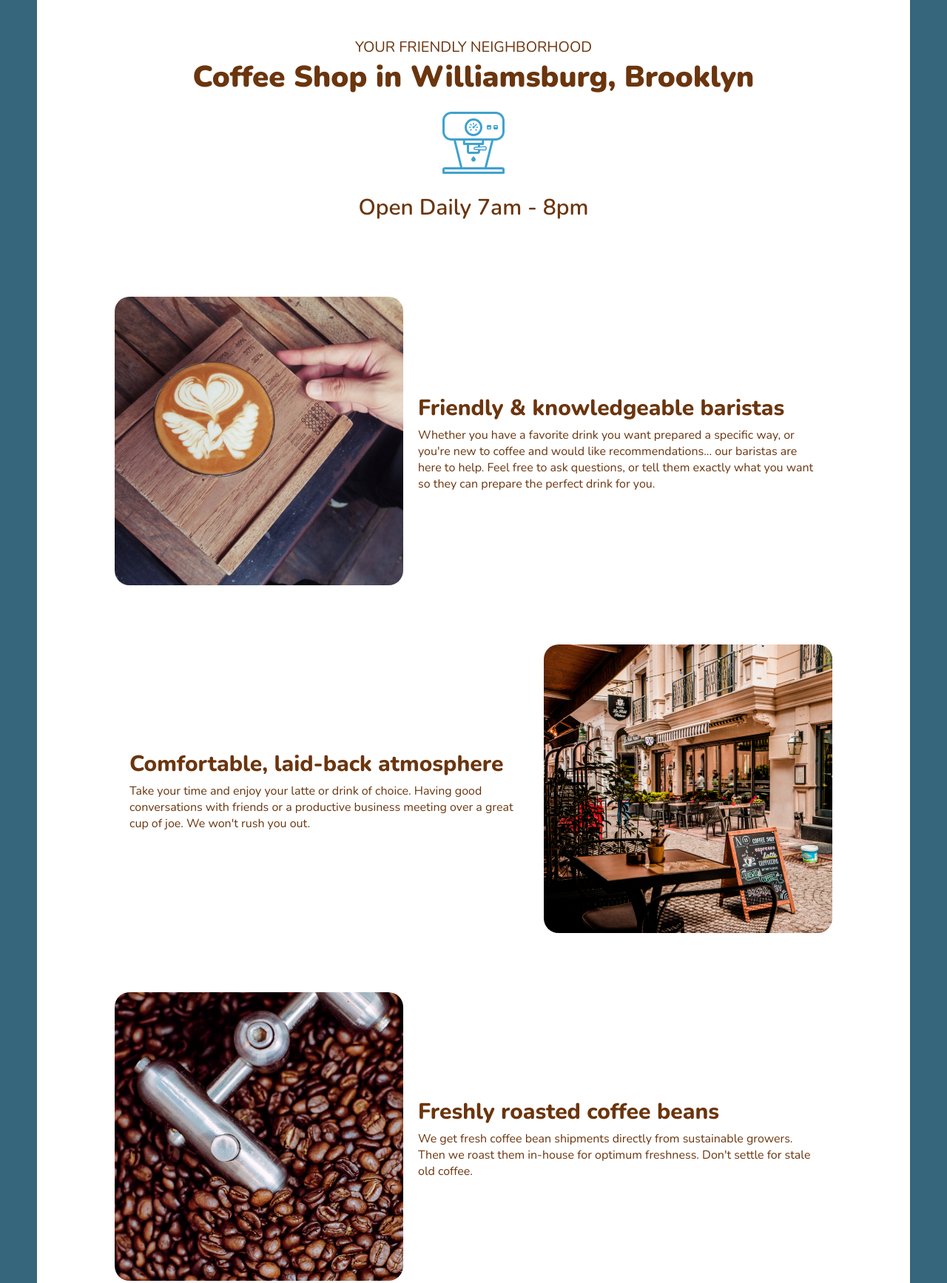
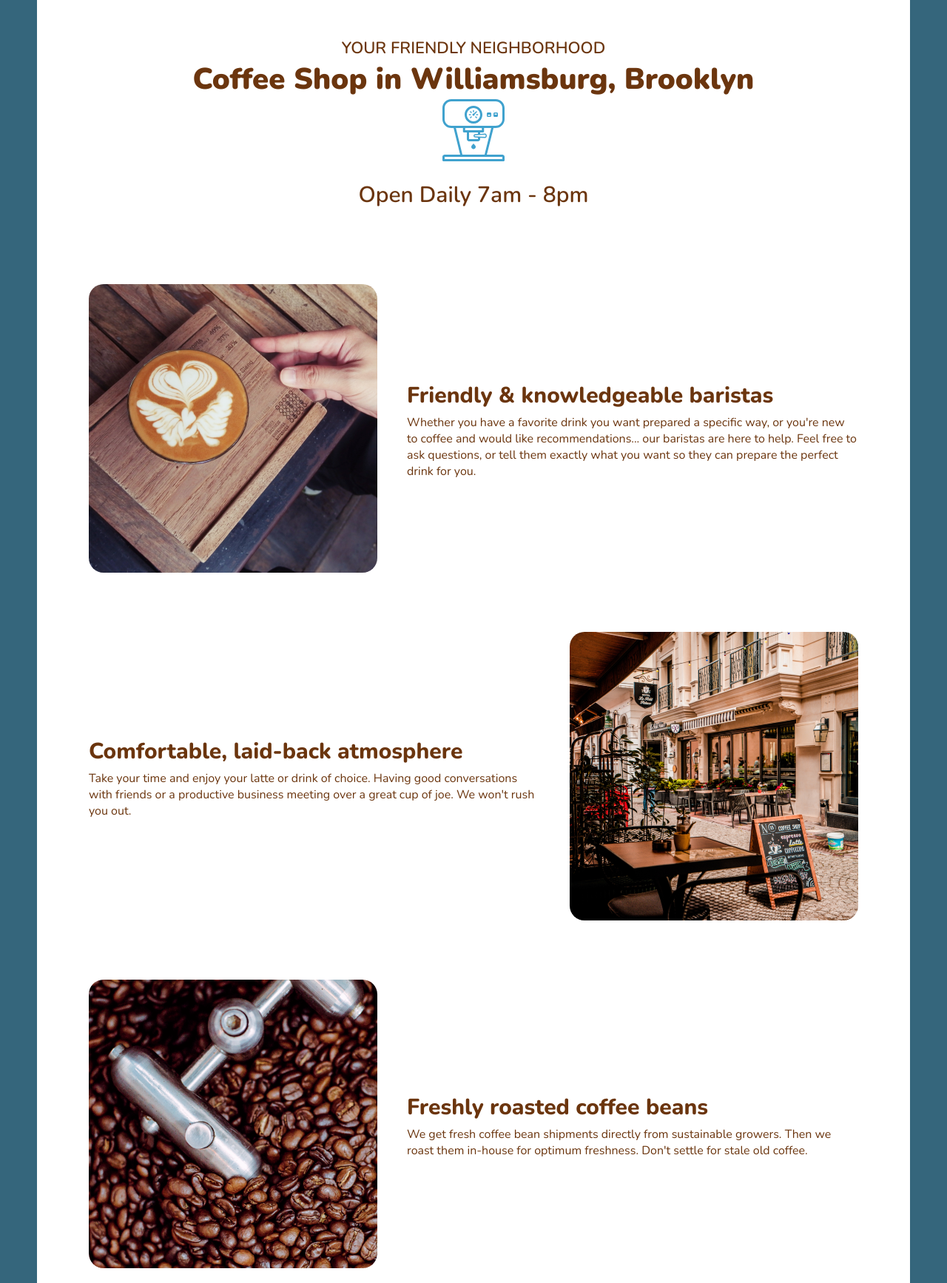
Before and after one commit to jchen2190/Ground-Up, a plain HTML site: page index.html in a window 1280 px wide. Shown: the part 600-2334 px from the top of the page at 74% size. Drawn offline with nearby package versions, Linux system fonts and the light colour scheme.

Commit message:
finish styling desktop page

```diff
--- a/index.html
+++ b/index.html
@@ -17,9 +17,9 @@
 
                 <nav>
                     <ul>
-                        <li>drinks</li>
-                        <li>food</li>
-                        <li>about us</li>
+                        <li><a href="#">drinks</a></li>
+                        <li><a href="#">food</a></li>
+                        <li><a href="#">about us</a></li>
                     </ul>
                 </nav>
 
@@ -28,28 +28,28 @@
 
                 <main>
                     <section class="add">
-                    <p style="font-size: 20px; margin: 0">YOUR FRIENDLY NEIGHBORHOOD</p>
+                        <p class="slang">YOUR FRIENDLY NEIGHBORHOOD</p>
                         <h2>Coffee Shop in Williamsburg, Brooklyn</h2>
-                    <img class = "sign" src="img/espresso-machine.svg"/>
+                        <img class="sign" src="img/espresso-machine.svg" alt="espresso machine"/>
                         <h3 style="font-weight: 600; padding-bottom: 20px">Open Daily 7am - 8pm</h3>
                     </section>
 
                     <div class="features">
-                    <img src="img/barista-photo.png"/>
+                        <img src="img/barista-photo.png" alt="barista photo"/>
                         <div class="text">
                             <h3>Friendly & knowledgeable baristas</h3>
                             <p>Whether you have a favorite drink you want prepared a specific way, or you're new to coffee and would like recommendations... our baristas are here to help. Feel free to ask questions, or tell them exactly what you want so they can prepare the perfect drink for you.</p>
                         </div>
                     </div>
                     <div class="features">
-                    <img src="img/atmosphere-photo.png"/>
+                        <img src="img/atmosphere-photo.png" alt="atmosphere photo"/>
                         <div class="text">
                             <h3>Comfortable, laid-back atmosphere</h3>
                             <p>Take your time and enjoy your latte or drink of choice. Having good conversations with friends or a productive business meeting over a great cup of joe. We won't rush you out.</p>
                         </div>
                     </div>
                     <div class="features">
-                    <img src="img/roasted-beans-photo.png"/>
+                        <img src="img/roasted-beans-photo.png" alt="roasted beans photo"/>
                         <div class="text">
                             <h3>Freshly roasted coffee beans</h3>
                             <p>We get fresh coffee bean shipments directly from sustainable growers. Then we roast them in-house for optimum freshness. Don't settle for stale old coffee.</p>
@@ -57,8 +57,6 @@
 
                     </div>
                     <img class = "sign" src="img/coffee-shop-sign.svg"/>
-
-
                     <div class="menu drink-menu">Drink Menu</div>
                     <div class="menu food-menu">Food Menu</div>
                 </main>
--- a/style.css
+++ b/style.css
@@ -37,7 +37,6 @@ header h1 {
     font-size: 40px;
     line-height: 45px;
     text-shadow: var(--coffee) 1px 0 10px;
-
 }
 
 nav {
@@ -59,8 +58,22 @@ nav li {
     font-size: 22px;
 }
 
+nav a:link, nav a:visited {
+    text-decoration: none;
+    color: currentColor;
+}
+nav a:active, nav a:hover {
+    text-decoration: none;
+    transform: scale(1.15);
+}
+
 main {
     text-align: center;
+}
+
+.slang {
+    font-size: 20px;
+    margin: 0
 }
 
 .add h2 {
@@ -208,14 +221,14 @@ footer p {
         padding-right: 20px;
     }
 
-    main {
-        margin: 0;
-        padding: 0;
-        width: 100%;
+    .slang {
+        font-size: 22px;
+        font-weight: 600;
     }
 
     .sign {
         display: block;
+        padding: 0 0 20px;
     }
 
     .features {
@@ -228,13 +241,14 @@ footer p {
     }
 
     .features img {
-        margin: 0;
+        margin: 0 20px;
     }
 
     .text {
         display: flex;
         flex-direction: column;
         justify-content: center;
+        padding: 0 20px;
     }
 
     .text p{
@@ -249,16 +263,6 @@ footer p {
         text-align: left;
     }
 
-    .features > * {
-        flex-basis: 50%;
-        margin: 20px;
-    }
-
-	/*
-	section > *  {
-		flex-basis: 50%;
-		margin: 20px; */
-
     .menu {
         display: inline-flex;
         margin: 20px;
@@ -269,13 +273,14 @@ footer p {
 
     .contact {
         display: inline-flex;
-        justify-content: center;
+        justify-content: space-around;
         width: 100%;
     }
 
     .contact p {
-        flex-grow: 1;
+        width: 33%;
     }
+
     .contact p:first-child {
         order: 1;
     }
```
Lines whose indentation alone changed are shown as unchanged.
